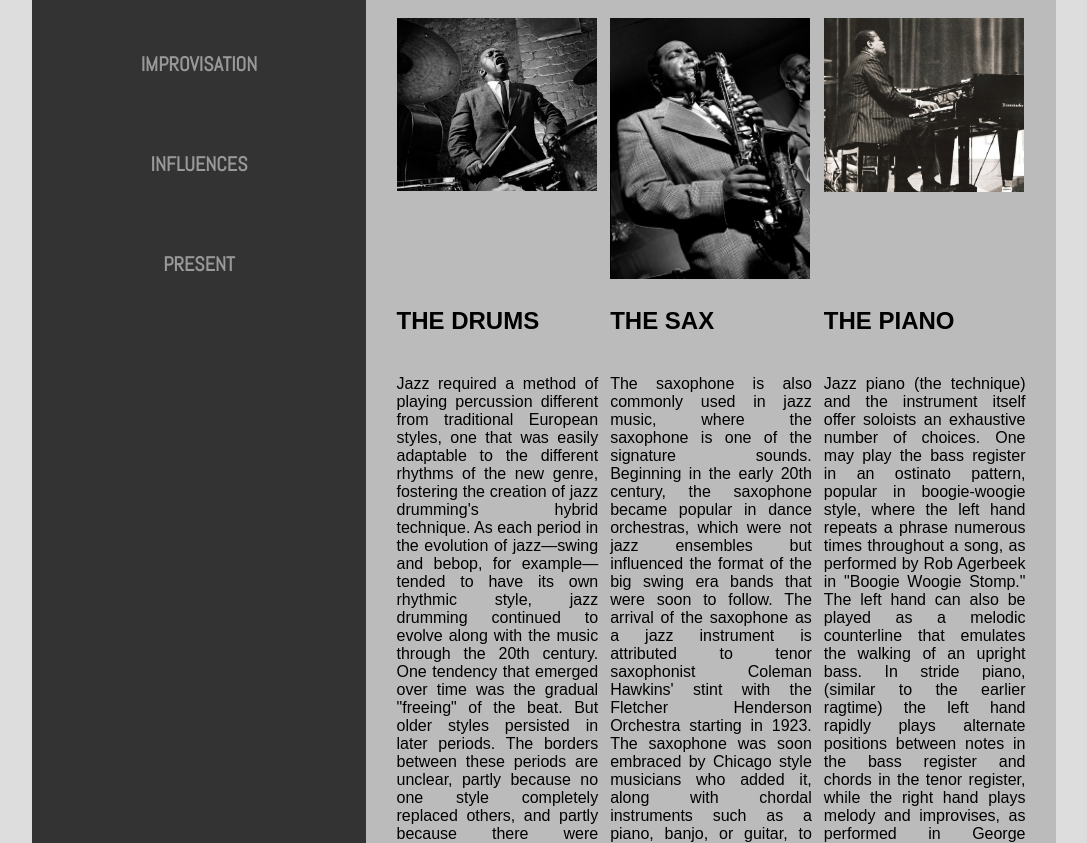
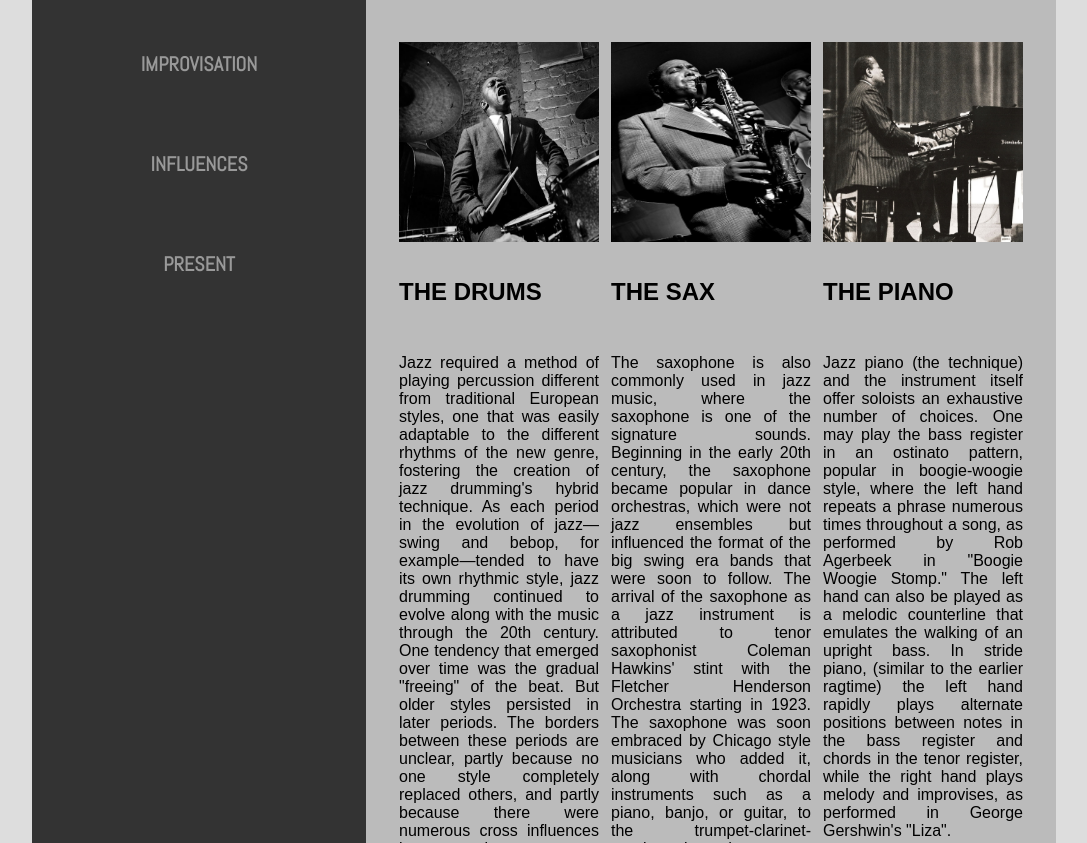
Before and after one commit to daniRiesgo/UI, a plain HTML site: page 1ui/ex1.html in a window 1280 px wide. Shown: the part 246-1089 px from the top of the page, without its empty margins (96-1183 px from the left). Drawn offline with Linux system fonts and the light colour scheme; a web font is replaced by a local one.

Commit message:
some silly things

```diff
--- a/1ui/ex1.html
+++ b/1ui/ex1.html
@@ -43,13 +43,13 @@ TODO D: Colores. Que un no-daltónico se encargue de esto, de momento sólo sirv
 
             <table>
                 <tr>
-                    <td id="table-img">
+                    <td>
                         <img src="img/body/drums.jpg"/>
                     </td>
-                    <td id="table-img">
+                    <td>
                         <img src="img/body/sax.jpg"/>
                     </td>
-                    <td id="table-img">
+                    <td>
                         <img src="img/body/piano.jpg"/>
                     </td>
                 </tr>
--- a/1ui/stylesheet.css
+++ b/1ui/stylesheet.css
@@ -66,7 +66,7 @@ div#menu {
     background-color: white;
     width: 334px;
     padding-top: 20px;
-    height: 1280px;
+    height: 1328px;
     text-align: center;
     background-color: #333333;
 }
@@ -125,27 +125,24 @@ input#TextField{
 }
 
 div#section table {
-    width: 643px;
+    width: 630px;
     text-align: justify;
     margin: auto;
+    padding: 20px;
 }
 
 div#section table td {
-    width: 30%;
+    width: 200px;
     vertical-align: top;
-    padding-left:5px;
-    padding-right: 5px;
-    width: 200px;
+    padding: 5px;
     overflow: hidden;
-}
-
-td#table-img {
-    height: 200px;
 }
 
 div#section table img {
     padding:0px;
     width: 200px;
+    height: 200px;
+    overflow: hidden;
 }
 
 
@@ -167,7 +164,7 @@ div#copyright {
 div#social {
     position: absolute;
     left: 935px;
-    top: 7px;
+    top: 6px;
 }
 
 div#social img {
```
